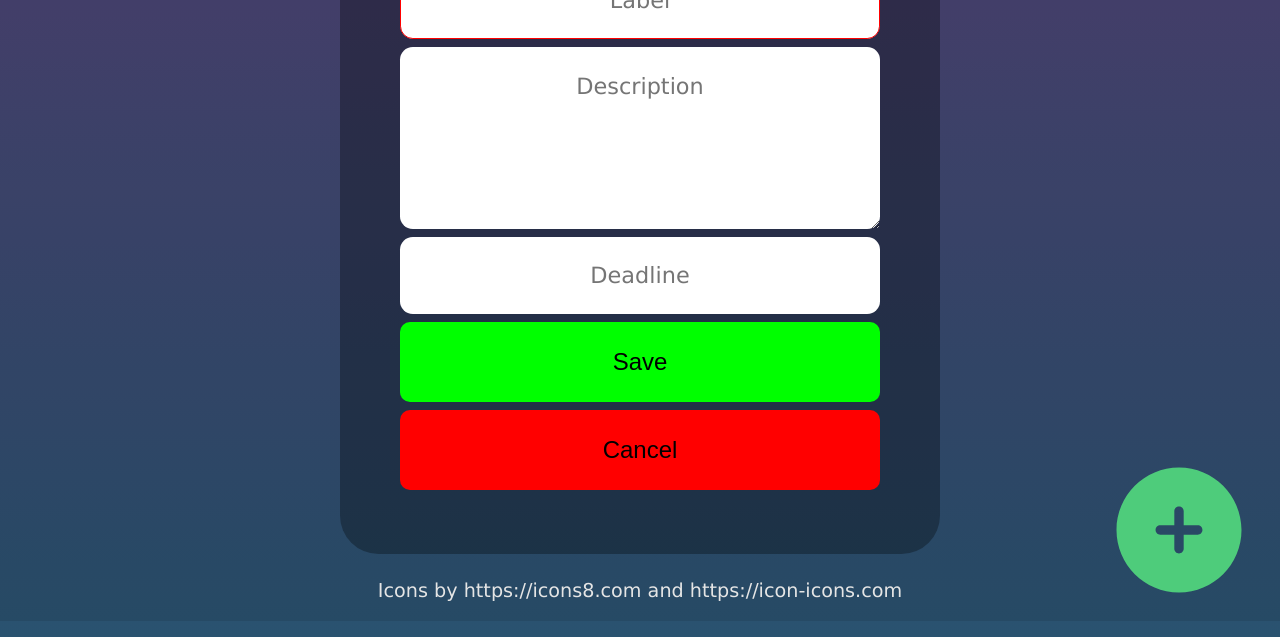
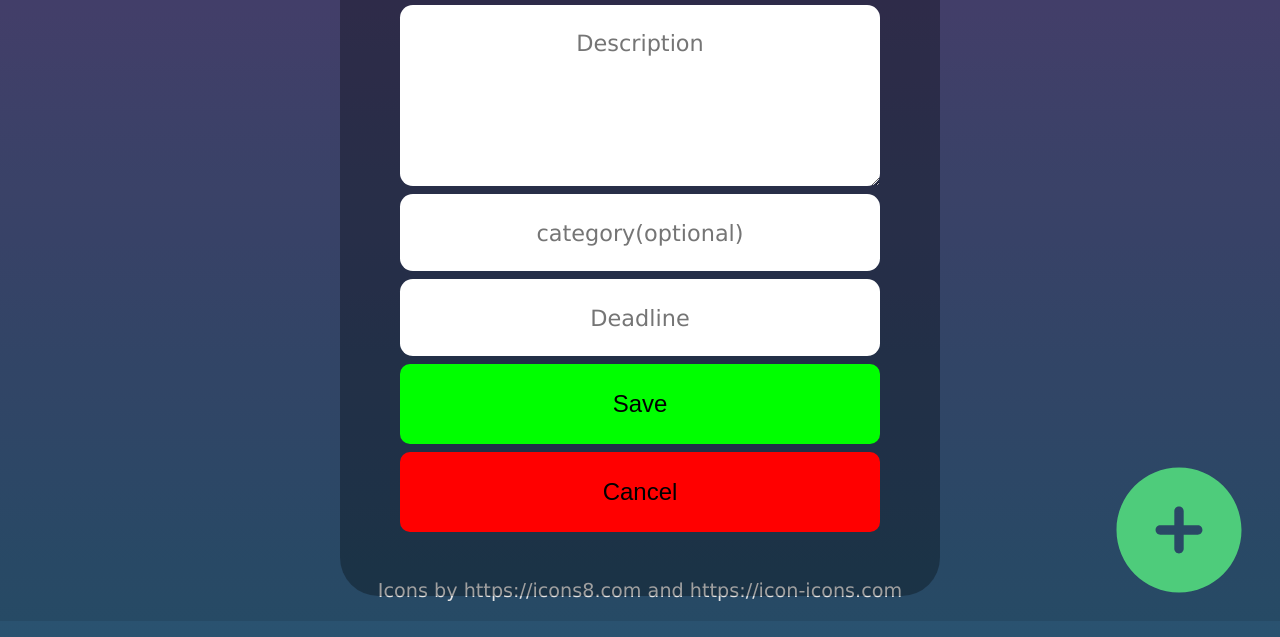
Before and after one commit to FluffyRudy/todo-app, a website built with webpack: page src/template.html in a window 1280 px wide. Both pictures are taken after a click on the button 1179 px from the left and 709 px from the top of the page. Shown: the part 179-816 px from the top of the page. Built offline with nearby package versions, Linux system fonts and the light colour scheme.

Commit message:
Add category option

```diff
--- a/src/template.html
+++ b/src/template.html
@@ -10,6 +10,7 @@
         <form>
             <input type="text" id="todo-label" placeholder="Label" pattern="\w{4,}" required>
             <textarea name="description" id="todo-disc" rows="5" placeholder="Description"></textarea>
+            <input type="text" id="category" placeholder="category(optional)">
             <input type="text" id="todo-deadline" placeholder="Deadline" onblur="(this.type='text')" onfocus="(this.type='date')">
             <button id="add-todo">Save</button>
             <button id="cancel-todo">Cancel</button>
```
